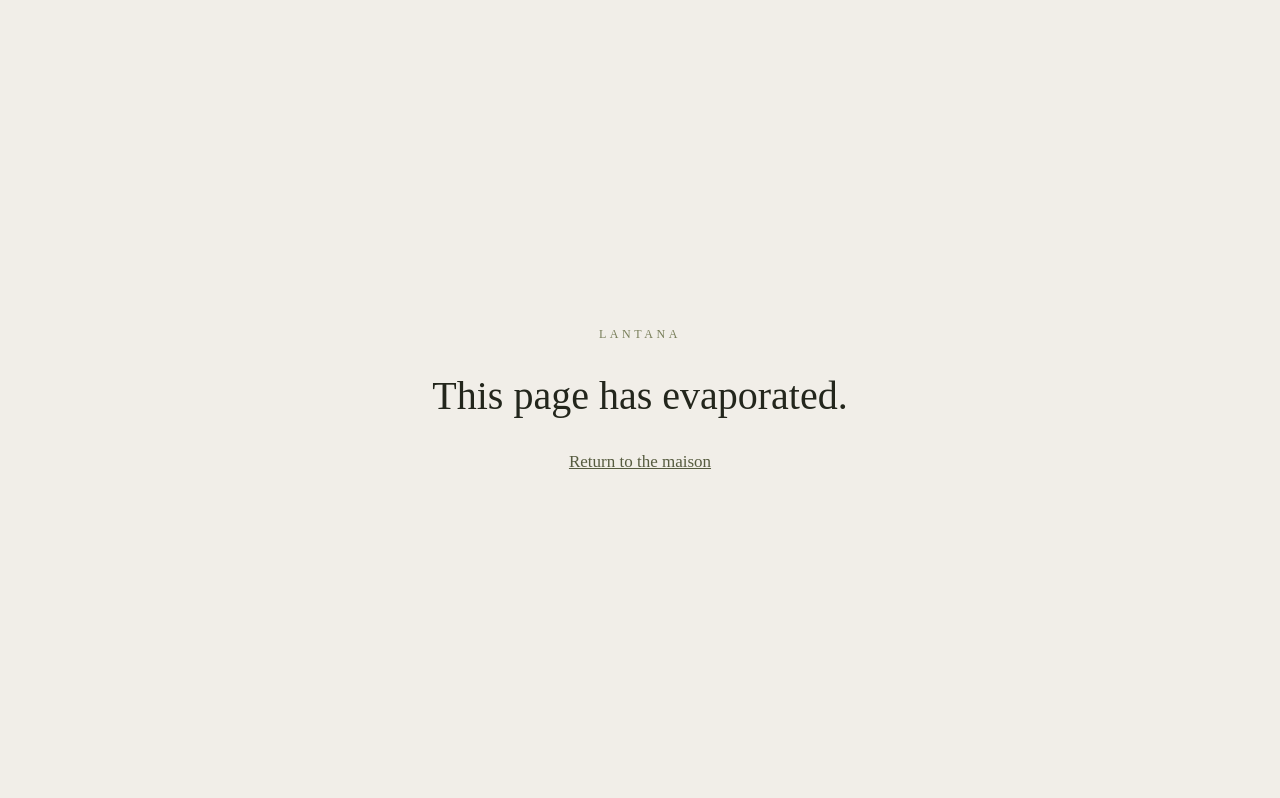
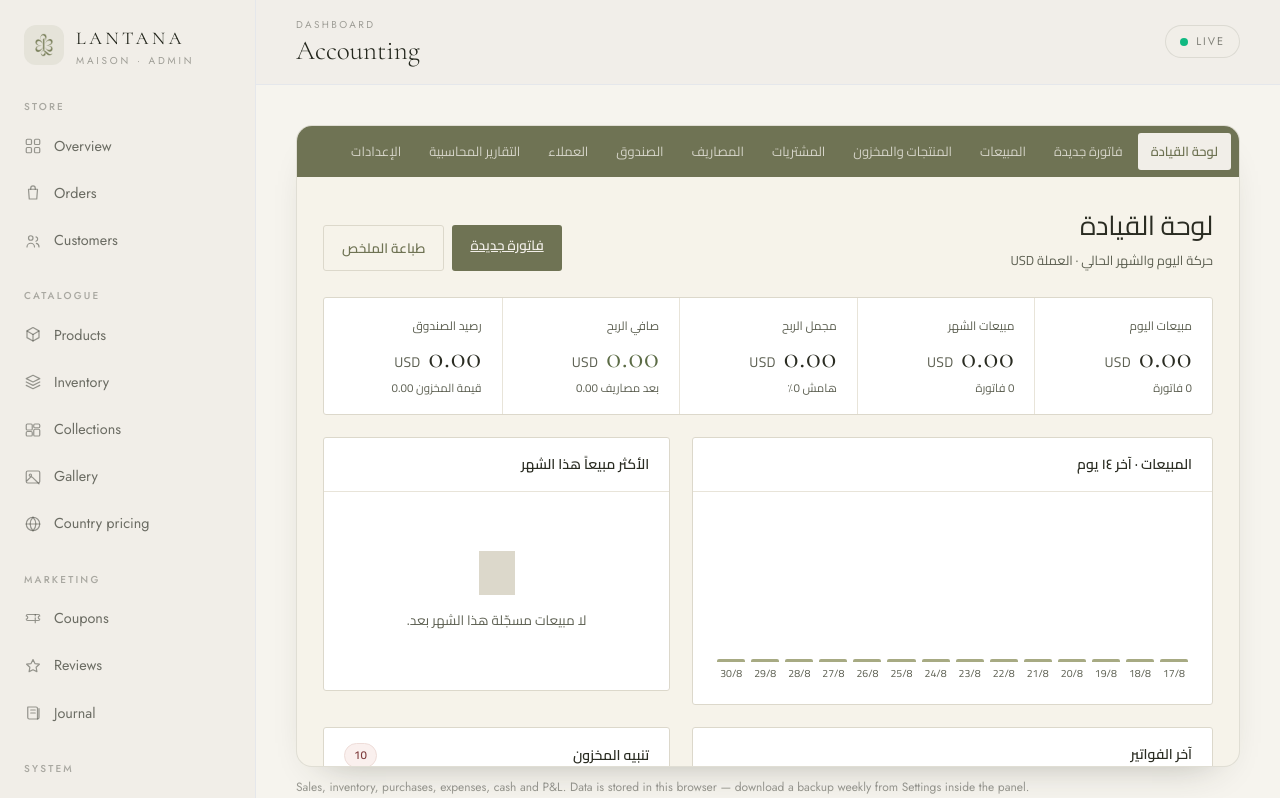
Before and after one commit to akkadpictures/Lantana, a Next.js app: page /admin/accounting in a window 1280 px wide. Before the commit this address had no page. Shown: the top 798 px of the page. Built offline with nearby package versions, Linux system fonts and the light colour scheme.

Commit message:
Add files via upload

```diff
--- /dev/null
+++ b/app/admin/accounting/page.tsx
@@ -0,0 +1,20 @@
+import { Shell } from "@/components/admin/Shell";
+
+export const dynamic = "force-dynamic";
+
+export default function AdminAccounting() {
+  return (
+    <Shell title="Accounting">
+      <div className="overflow-hidden rounded-2xl border border-ink/10 bg-[#F6F3EA] shadow-[0_18px_40px_-28px_rgba(42,44,34,0.45)]">
+        <iframe
+          src="/admin/accounting-app.html?embed=1"
+          title="Accounting"
+          className="block h-[calc(100vh-12rem)] min-h-[640px] w-full border-0"
+        />
+      </div>
+      <p className="mt-3 font-body text-xs text-ink/45">
+        Sales, inventory, purchases, expenses, cash and P&amp;L. Data is stored in this browser — download a backup weekly from Settings inside the panel.
+      </p>
+    </Shell>
+  );
+}
```
